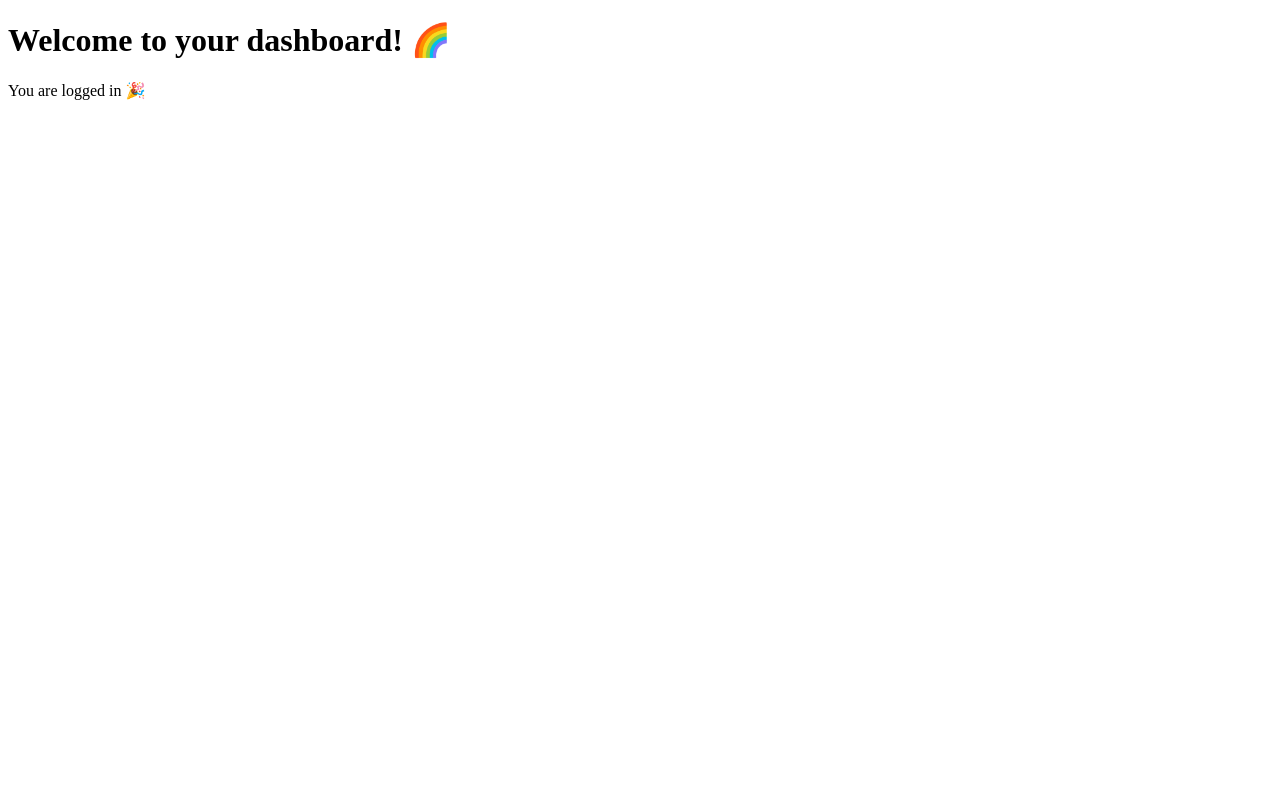
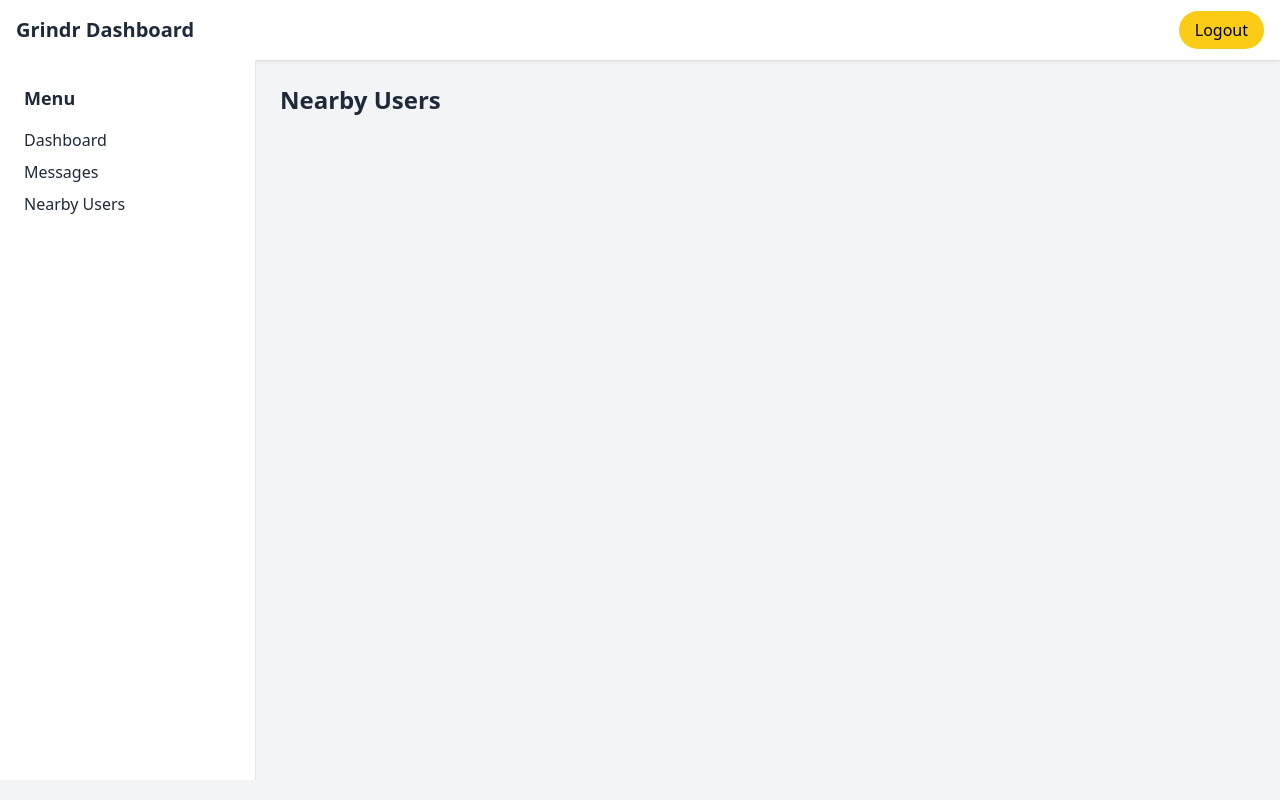
Before and after one commit to VissieCodes/dipole-app, a Flask app: page /dashboard in a window 1280 px wide. Run offline with Flask 3, Linux system fonts and the light colour scheme; some libraries are stand-ins or nearby versions.

Commit message:
Update dashboard.html

```diff
--- a/templates/dashboard.html
+++ b/templates/dashboard.html
@@ -1,11 +1,46 @@
-<!-- dashboard.html -->
+<!-- templates/dashboard.html -->
 <!DOCTYPE html>
-<html>
+<html lang="en" class="bg-gray-100 text-gray-800">
 <head>
+  <meta charset="UTF-8">
   <title>Dashboard</title>
+  <script src="https://cdn.tailwindcss.com"></script>
 </head>
 <body>
-  <h1>Welcome to your dashboard! 🌈</h1>
-  <p>You are logged in 🎉</p>
+  <!-- Navbar -->
+  <nav class="bg-white shadow p-4 flex justify-between items-center">
+    <h1 class="text-xl font-bold">Grindr Dashboard</h1>
+    <div>
+      <a href="/logout" class="bg-yellow-400 text-black px-4 py-2 rounded-full">Logout</a>
+    </div>
+  </nav>
+
+  <div class="flex min-h-[90vh]">
+    <!-- Sidebar -->
+    <aside class="w-64 bg-white border-r p-6 space-y-4">
+      <h2 class="text-lg font-semibold">Menu</h2>
+      <ul class="space-y-2">
+        <li><a href="#" class="hover:text-yellow-500">Dashboard</a></li>
+        <li><a href="#" class="hover:text-yellow-500">Messages</a></li>
+        <li><a href="#" class="hover:text-yellow-500">Nearby Users</a></li>
+      </ul>
+    </aside>
+
+    <!-- Main Content -->
+    <main class="flex-1 p-6 overflow-y-auto">
+      <h2 class="text-2xl font-bold mb-6">Nearby Users</h2>
+      <div class="grid grid-cols-1 sm:grid-cols-2 lg:grid-cols-4 gap-6">
+        <!-- User Card Example -->
+        {% for user in users %}
+        <div class="bg-white rounded-xl shadow-md p-4 text-center">
+          <img src="https://via.placeholder.com/100" alt="User Avatar" class="w-24 h-24 mx-auto rounded-full object-cover" />
+          <h3 class="mt-2 font-semibold">{{ user.name }}, {{ user.age }}</h3>
+          <p class="text-sm text-gray-500">{{ user.distance }}</p>
+          <button class="mt-3 bg-yellow-400 text-black px-3 py-1 rounded-full">Message</button>
+        </div>
+        {% endfor %}
+      </div>
+    </main>
+  </div>
 </body>
 </html>
```
